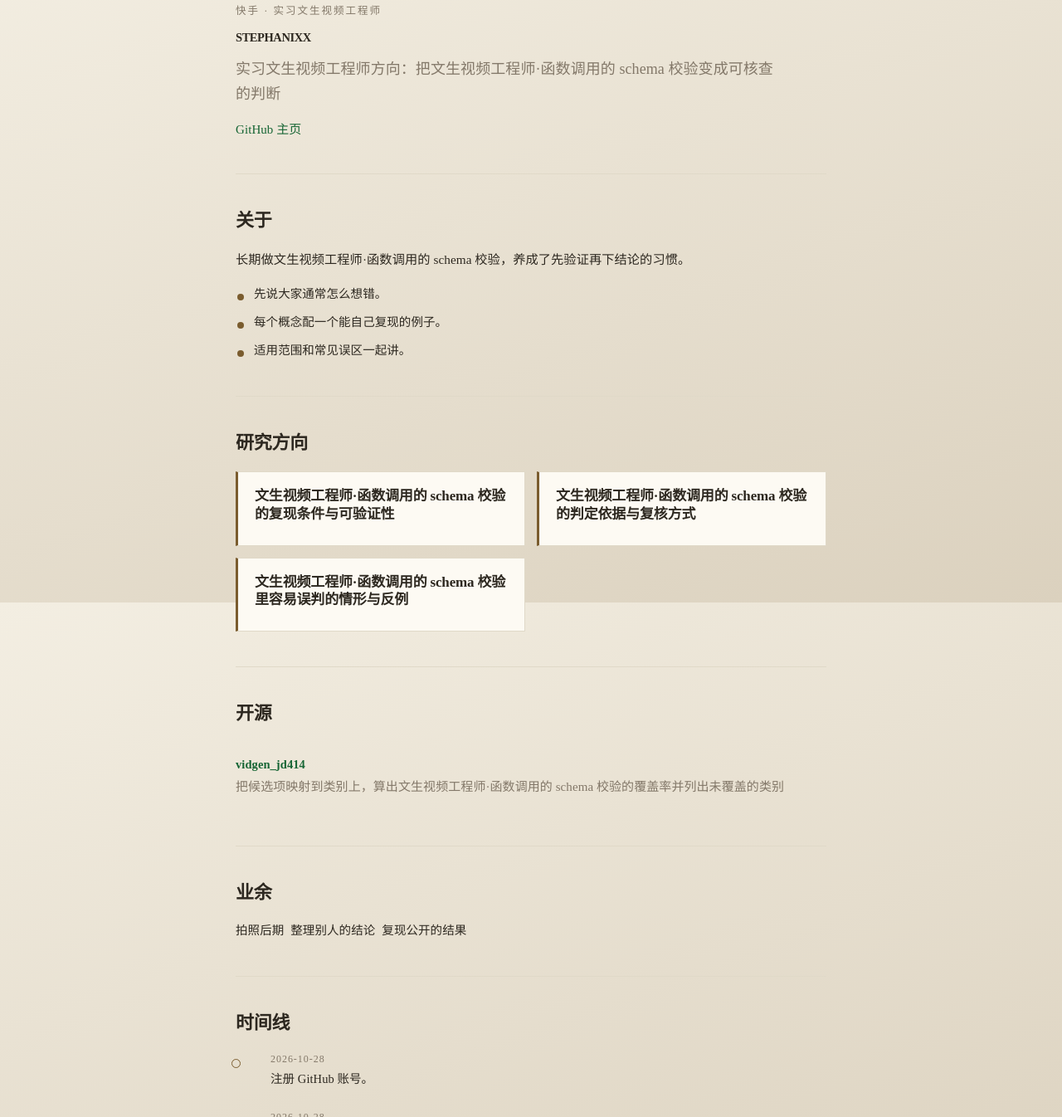
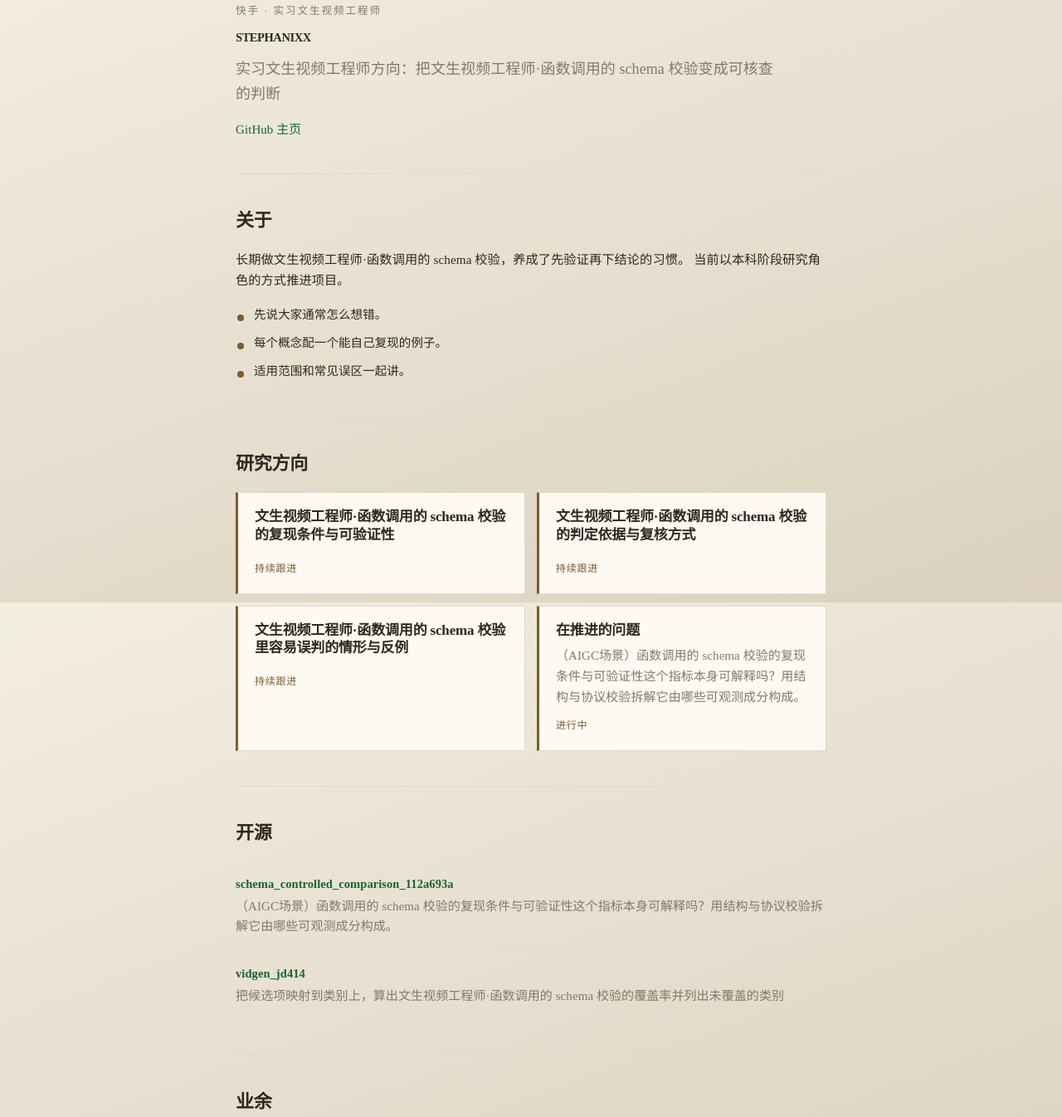
Before and after one commit to stephanixx/stephanixx.github.io, a plain HTML site: page index.html in a window 1280 px wide. Shown: the part 74-1420 px from the top of the page at 83% size. Drawn offline with Linux system fonts and the light colour scheme.

Commit message:
docs: 更新个人站点

```diff
--- a/index.html
+++ b/index.html
@@ -76,7 +76,7 @@ body::before{content:'';display:block;height:5px;background:#7a5c2e;position:sti
 
 <section class="about" id="about">
   <h2>关于</h2>
-  <p>长期做文生视频工程师·函数调用的 schema 校验，养成了先验证再下结论的习惯。</p>
+  <p>长期做文生视频工程师·函数调用的 schema 校验，养成了先验证再下结论的习惯。 当前以本科阶段研究角色的方式推进项目。</p>
   <ul class="traits">
     <li>先说大家通常怎么想错。</li>
     <li>每个概念配一个能自己复现的例子。</li>
@@ -89,12 +89,20 @@ body::before{content:'';display:block;height:5px;background:#7a5c2e;position:sti
   <div class="grid two">
     <article class="card">
       <h3>文生视频工程师·函数调用的 schema 校验的复现条件与可验证性</h3>
+      <span class="status">持续跟进</span>
     </article>
     <article class="card">
       <h3>文生视频工程师·函数调用的 schema 校验的判定依据与复核方式</h3>
+      <span class="status">持续跟进</span>
     </article>
     <article class="card">
       <h3>文生视频工程师·函数调用的 schema 校验里容易误判的情形与反例</h3>
+      <span class="status">持续跟进</span>
+    </article>
+    <article class="card">
+      <h3>在推进的问题</h3>
+      <p>（AIGC场景）函数调用的 schema 校验的复现条件与可验证性这个指标本身可解释吗？用结构与协议校验拆解它由哪些可观测成分构成。</p>
+      <span class="status">进行中</span>
     </article>
   </div>
 </section>
@@ -102,6 +110,9 @@ body::before{content:'';display:block;height:5px;background:#7a5c2e;position:sti
 <section id="work">
   <h2>开源</h2>
   <ul class="repos">
+    <li><div class="name"><a href="https://github.com/stephanixx/schema_controlled_comparison_112a693a" rel="noopener">schema_controlled_comparison_112a693a</a></div>
+      <div class="desc">（AIGC场景）函数调用的 schema 校验的复现条件与可验证性这个指标本身可解释吗？用结构与协议校验拆解它由哪些可观测成分构成。</div>
+    </li>
     <li><div class="name"><a href="https://github.com/stephanixx/vidgen_jd414" rel="noopener">vidgen_jd414</a></div>
       <div class="desc">把候选项映射到类别上，算出文生视频工程师·函数调用的 schema 校验的覆盖率并列出未覆盖的类别</div>
     </li>
```
